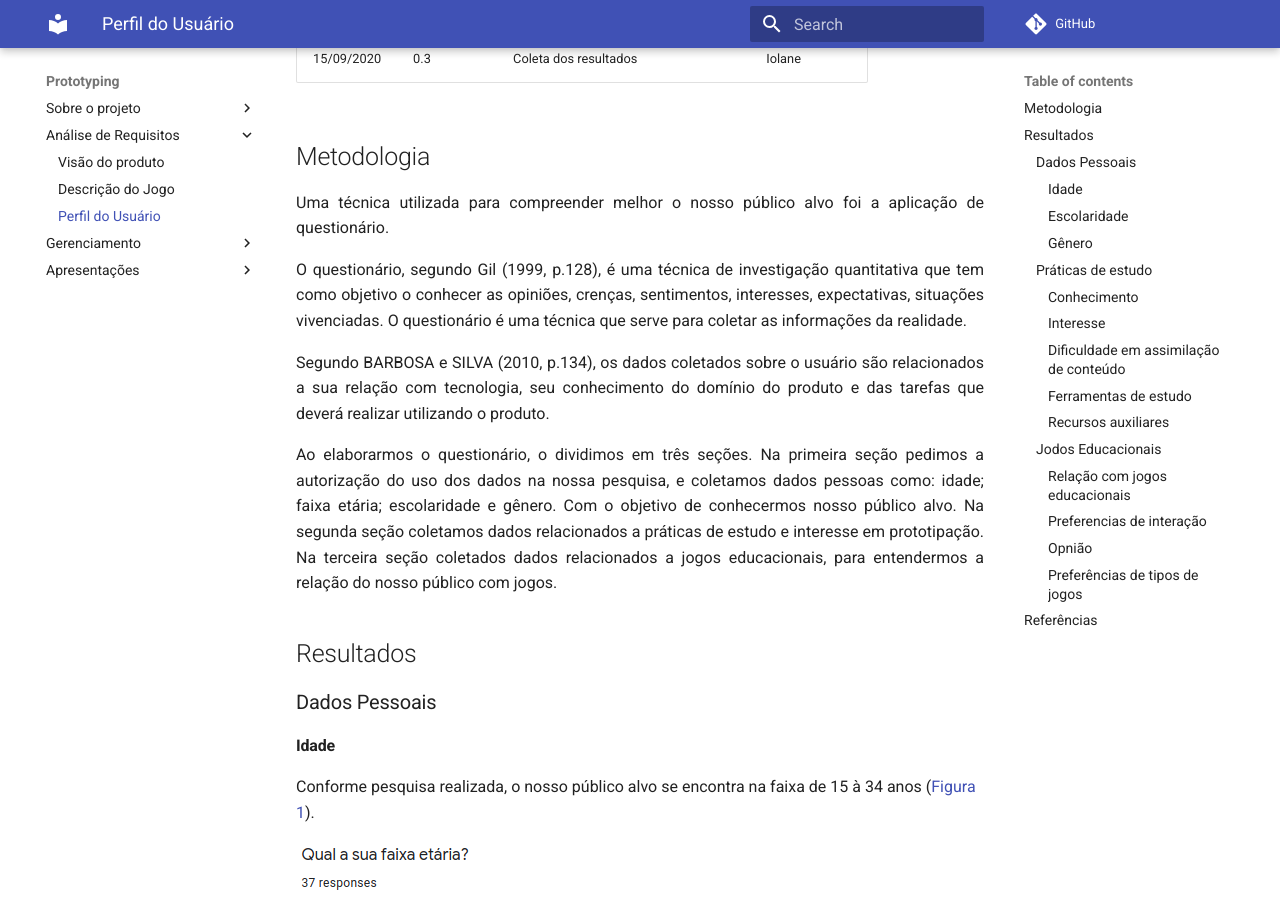
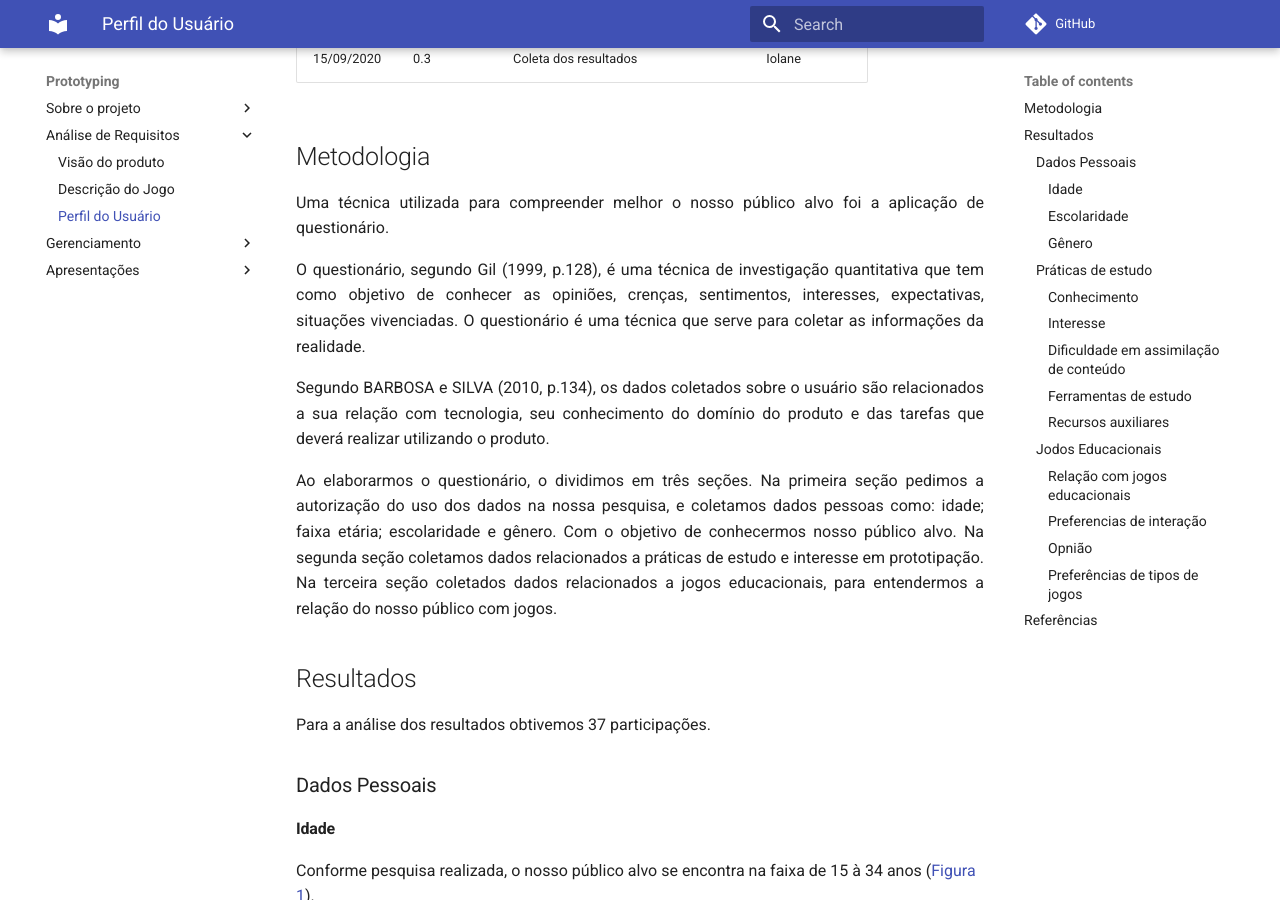
Before and after one commit to Design-de-Jogos/2020.1-ProtoGame, an MkDocs documentation site: the page built from docs/Perfil-usuario.md, in a window 1280 px wide and 900 px high, scrolled down 325 px. Built offline with MkDocs 1.6.1 and Material for MkDocs 9.7.7, drawn with Linux system fonts in a browser that asks for light colours; comment, search, counter and statistics services are not loaded.

Commit message:
Update Perfil-usuario.md

```diff
--- a/docs/Perfil-usuario.md
+++ b/docs/Perfil-usuario.md
@@ -11,7 +11,7 @@
 
 <p align="justify">Uma técnica utilizada para compreender melhor o nosso público alvo foi a aplicação de questionário.</p>
 
-<p align="justify">O questionário, segundo Gil (1999, p.128), é uma técnica de investigação quantitativa que tem como objetivo o conhecer as opiniões, crenças, sentimentos, interesses, expectativas, situações vivenciadas. O questionário é uma técnica que serve para coletar as informações da realidade. </p>
+<p align="justify">O questionário, segundo Gil (1999, p.128), é uma técnica de investigação quantitativa que tem como objetivo de conhecer as opiniões, crenças, sentimentos, interesses, expectativas, situações vivenciadas. O questionário é uma técnica que serve para coletar as informações da realidade. </p>
 
 <p align="justify">Segundo BARBOSA e SILVA (2010, p.134), os dados coletados sobre o usuário são relacionados a sua relação com tecnologia, seu conhecimento do domínio do produto e das tarefas que deverá realizar utilizando o produto.</p>
 
@@ -19,6 +19,8 @@
 
 
 ## Resultados
+
+Para a análise dos resultados obtivemos 37 participações.
 
 ### Dados Pessoais
 
```
